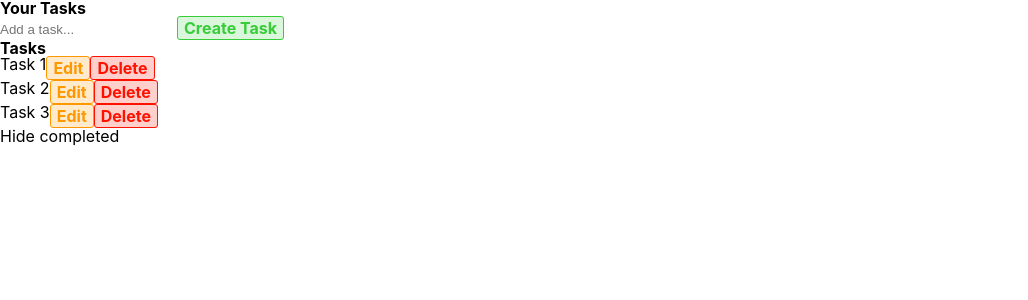
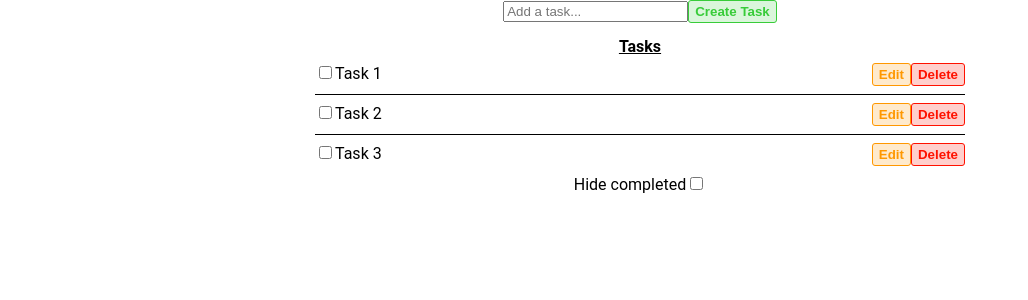
Before and after one commit to amanape/musical-carnival, a React (Create React App) app: page / in a window 1280 px wide. Shown: the top 300 px of the page, without its empty margins (0-1028 px from the left). Built offline with nearby package versions, Linux system fonts and the light colour scheme.

Commit message:
Add initial styling and refactor

```diff
--- a/src/App.tsx
+++ b/src/App.tsx
@@ -22,10 +22,9 @@ const DUMMY_TASKS: ITask[] = [
 ];
 
 const App = () => (
-  <>
-    <h1>Your Tasks</h1>
+  <div className="App">
     <TaskInputBar />
-    <div>
+    <div className="task-container">
       <strong>Tasks</strong>
       <TaskList tasks={DUMMY_TASKS} />
     </div>
@@ -35,7 +34,7 @@ const App = () => (
         <input type="checkbox" id="filter-complete" />
       </label>
     </div>
-  </>
+  </div>
 );
 
 export default App;
--- a/src/components/Task/Task.tsx
+++ b/src/components/Task/Task.tsx
@@ -5,10 +5,12 @@ export interface ITask {
   title: string;
 }
 
-const Task: React.FC<{ title: string }> = ({ title }) => (
+const Task: React.FC<ITask> = ({ title, id }) => (
   <li className="task">
-    <input type="checkbox" />
-    <span>{title}</span>
+    <label htmlFor={id}>
+      <input type="checkbox" id={id} />
+      {title}
+    </label>
     <div>
       <button type="button" className="btn-edit">Edit</button>
       <button type="button" className="btn-delete">Delete</button>
--- a/src/components/TaskList/TaskList.tsx
+++ b/src/components/TaskList/TaskList.tsx
@@ -3,8 +3,8 @@ import Task, { ITask } from '../Task/Task';
 
 const TaskList: React.FC<{ tasks: ITask[] }> = ({ tasks }) => (
   <ol>
-    {tasks.map(({ id, title }) => (
-      <Task title={title} key={id} />
+    {tasks.map(({ title, id }) => (
+      <Task title={title} id={id} key={id} />
     ))}
   </ol>
 );
--- a/src/index.css
+++ /dev/null
@@ -1,29 +0,0 @@
-body {
-  margin: 0;
-  font-family: -apple-system, BlinkMacSystemFont, 'Segoe UI', 'Roboto', 'Oxygen',
-  'Ubuntu', 'Cantarell', 'Fira Sans', 'Droid Sans', 'Helvetica Neue',
-  sans-serif;
-  -webkit-font-smoothing: antialiased;
-  -moz-osx-font-smoothing: grayscale;
-}
-
-code {
-  font-family: source-code-pro, Menlo, Monaco, Consolas, 'Courier New',
-  monospace;
-}
-
-ul, li, ol {
-  list-style: none;
-  padding: 0;
-  margin: 0;
-}
-
-button, input[type="submit"], input[type="reset"] {
-  background: none;
-  color: inherit;
-  border: none;
-  padding: 0;
-  font: inherit;
-  cursor: pointer;
-  outline: inherit;
-}
--- a/src/index.tsx
+++ b/src/index.tsx
@@ -1,6 +1,5 @@
 import React from 'react';
 import ReactDOM from 'react-dom/client';
-import './index.css';
 import App from './App';
 
 const root = ReactDOM.createRoot(
--- a/src/sass/abstracts/_mixins.scss
+++ b/src/sass/abstracts/_mixins.scss
@@ -1,4 +1,5 @@
 @mixin button($btn_color) {
+  cursor: pointer;
   display: inline-block;
   font-weight: 700;
   padding: 3px 6px;
--- a/src/sass/base/_reset.scss
+++ b/src/sass/base/_reset.scss
@@ -21,8 +21,10 @@ body {
   line-height: 1;
 }
 
-ol, ul {
+ul, ol {
   list-style: none;
+  padding: 0;
+  margin: 0;
 }
 
 blockquote, q {
@@ -38,11 +40,3 @@ table {
   border-collapse: collapse;
   border-spacing: 0;
 }
-
-input {
-  margin: 0;
-  padding: 0;
-  border: 0;
-  -webkit-appearance: none;
-  border-radius: 0;
-}
--- /dev/null
+++ b/src/sass/layout/_app.scss
@@ -0,0 +1,18 @@
+div.App {
+  font-family: 'Roboto', sans-serif;
+  min-height: 100vh;
+  display: flex;
+  flex-direction: column;
+  align-items: center;
+  text-align: center;
+
+  .task-container {
+    margin-top: 1rem;
+    width: 100%;
+    max-width: 650px;
+
+    strong {
+      text-decoration: underline;
+    }
+  }
+}
--- a/src/sass/layout/_task.scss
+++ b/src/sass/layout/_task.scss
@@ -1,3 +1,11 @@
 li.task {
   display: flex;
+  border-bottom: 1px solid black;
+  padding: 0.5rem 0;
+  justify-content: space-between;
+
+  &:last-child {
+    border-bottom: none;
+  }
+
 }
--- a/src/sass/main.scss
+++ b/src/sass/main.scss
@@ -4,4 +4,6 @@
 @use "base/reset";
 
 @use "components/buttons";
+
 @use "layout/task";
+@use "layout/app";
```
Also changed, not shown: 2 other files (tests, documents, lock files or other folders).
